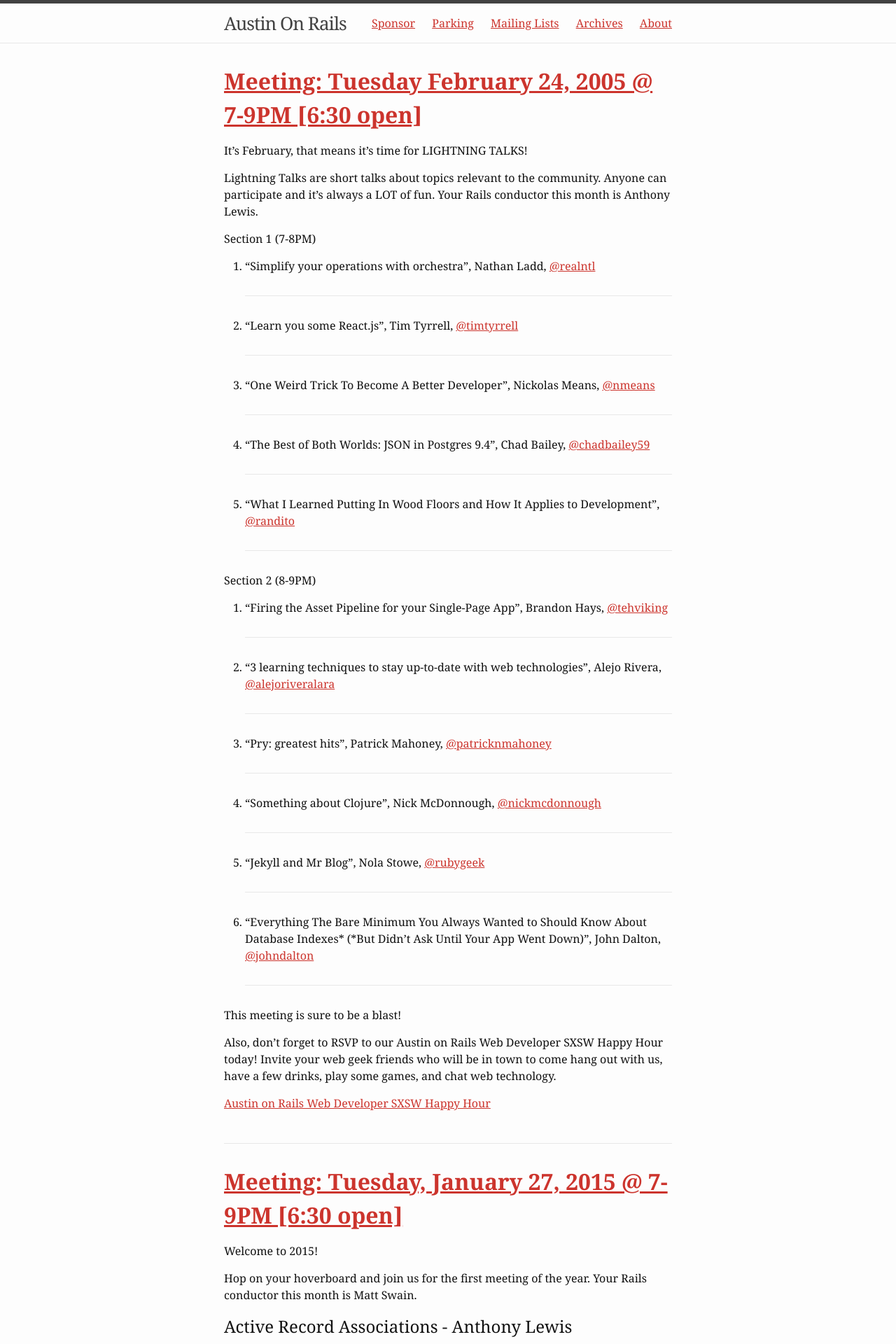
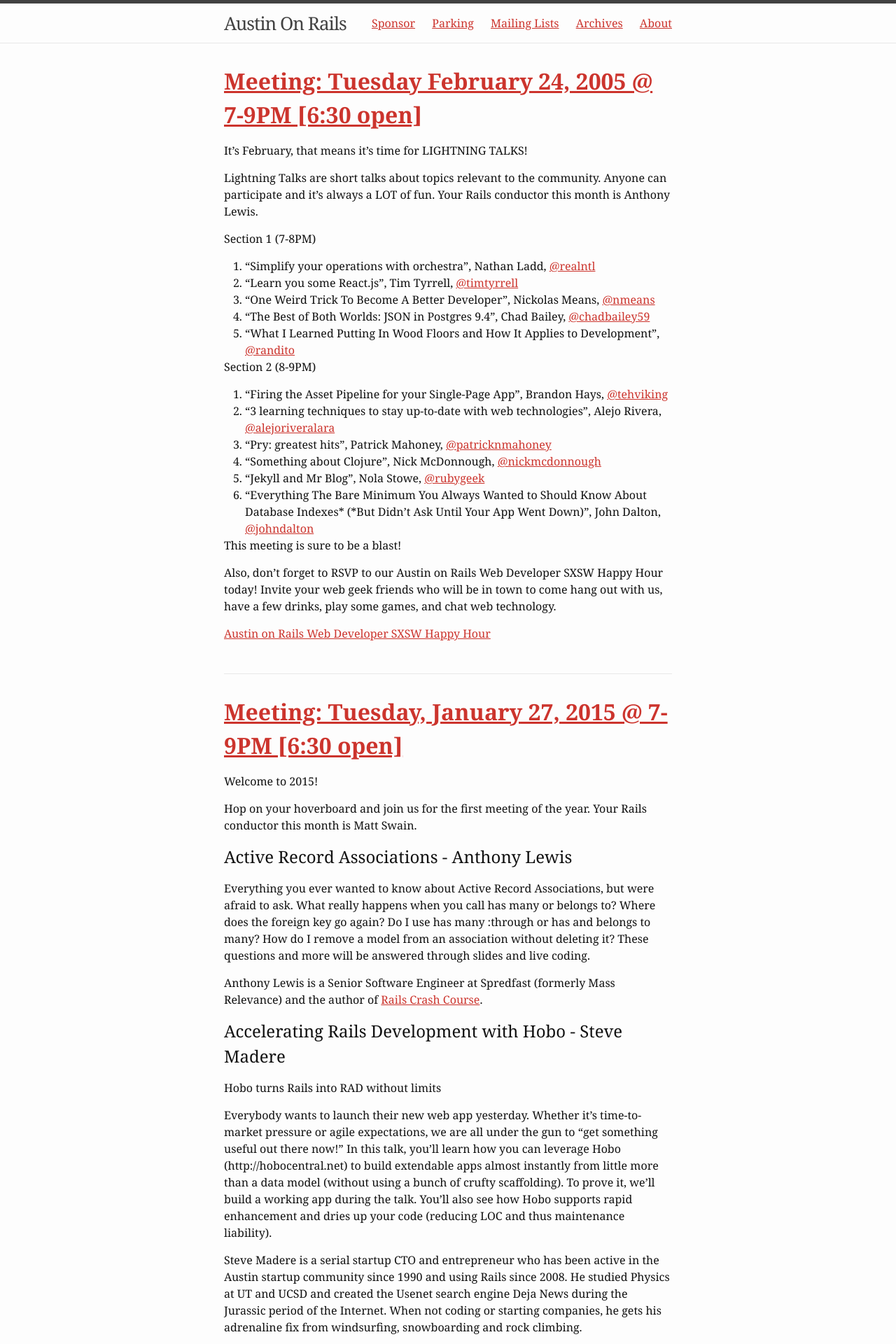
Before and after one commit to austinonrails/aor_meetings_blog, a Jekyll site: the page built from index.html, in a window 1280 px wide. Shown: the top 1920 px of the page at 70% size. Built offline with Jekyll 4.4.1, drawn with Linux system fonts in a browser that asks for light colours.

Commit message:
apply padding/margin/gray underline only to children <li>, not all descendant <li>

```diff
--- a/_sass/_layout.scss
+++ b/_sass/_layout.scss
@@ -183,7 +183,7 @@
     }
 }
 
-ul.post-list li {
+ul.post-list > li {
   padding-bottom: $spacing-unit;
   margin-bottom: $spacing-unit;
   border-bottom: 1px solid $grey-color-light;
```
